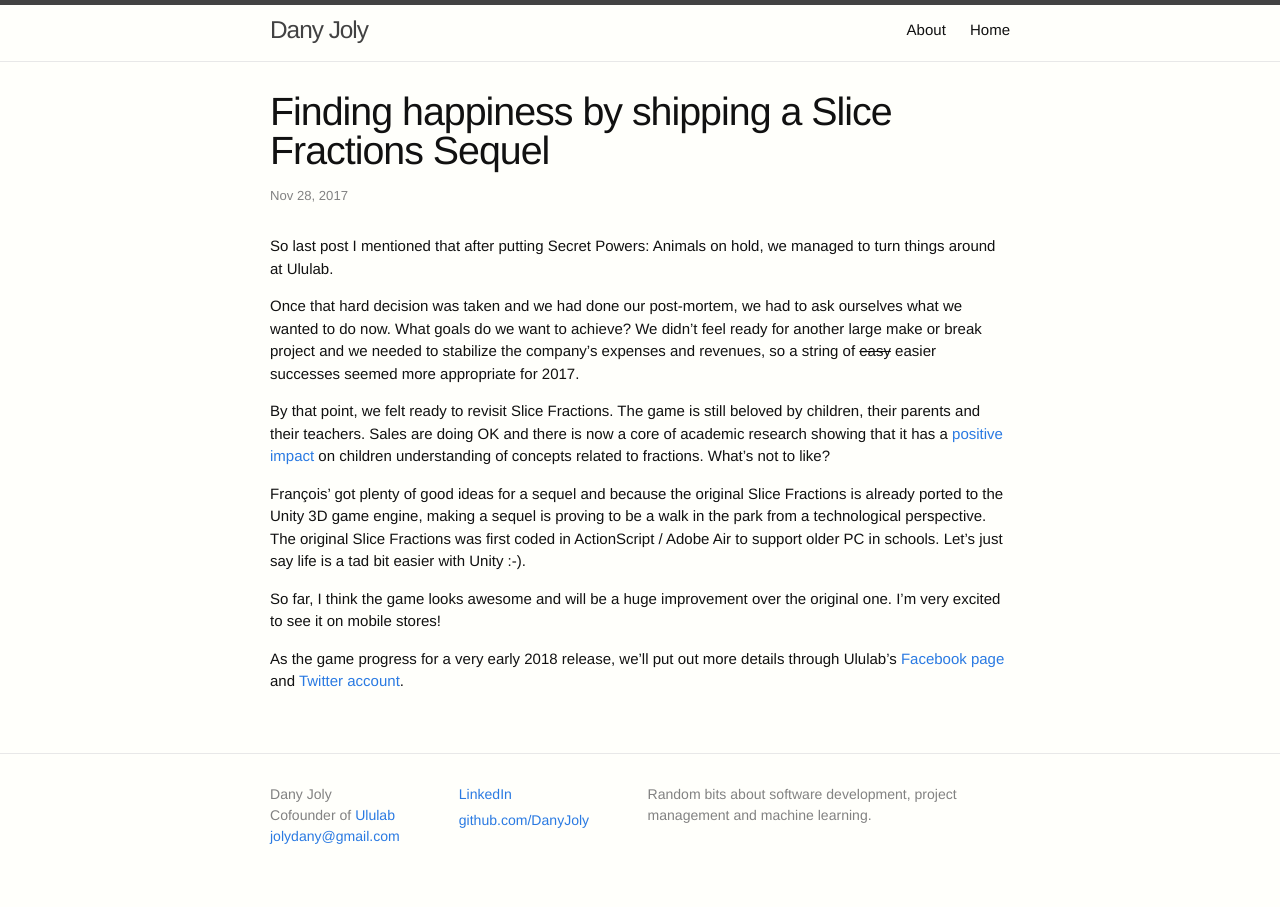
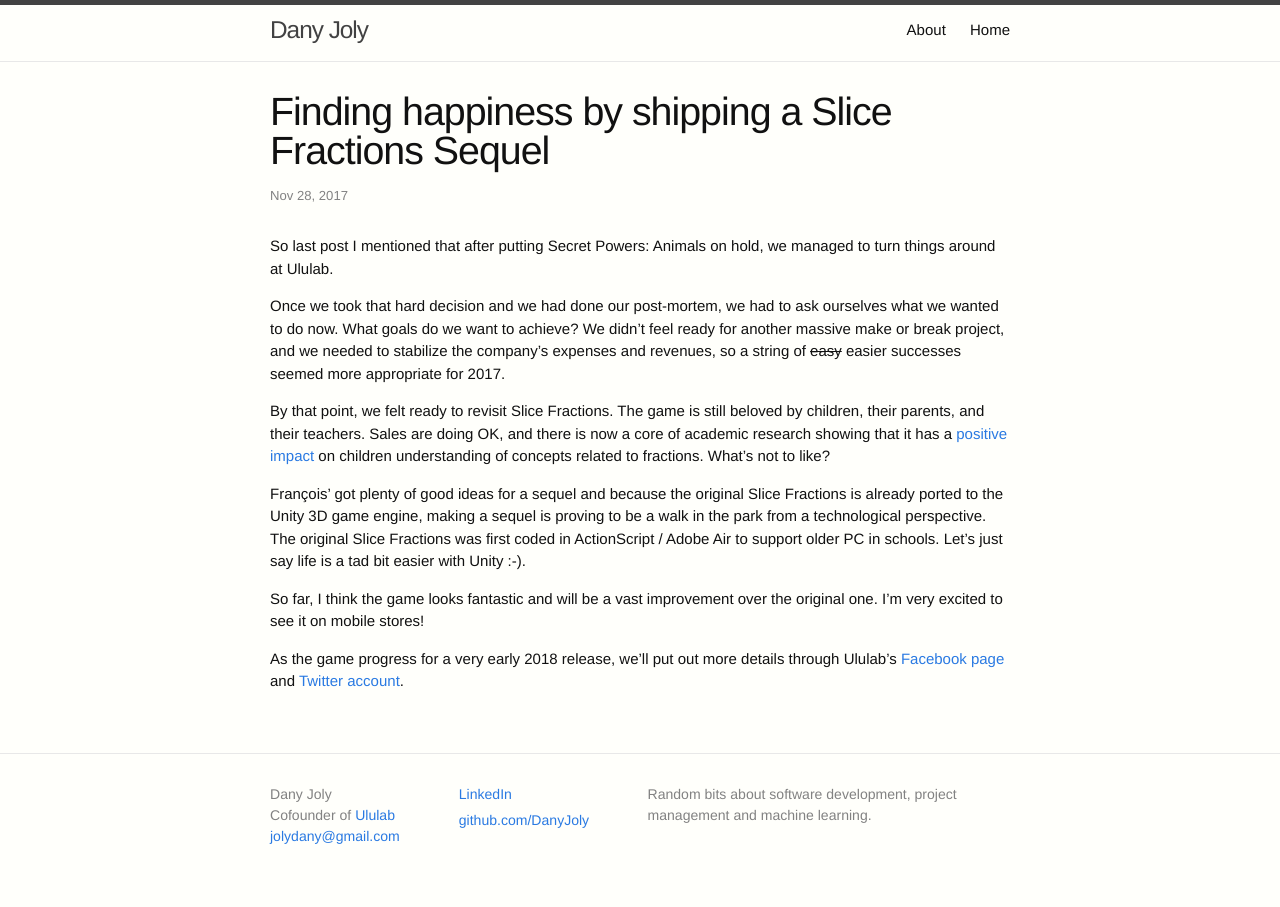
Before and after one commit to DanyJoly/danyjoly.github.io, a Jekyll site: the page built from _posts/2017-11-28-slice-fractions-sequel.md, in a window 1280 px wide. Built offline with Jekyll 4.4.1, drawn with Linux system fonts in a browser that asks for light colours; comment, search, counter and statistics services are not loaded.

Commit message:
Grammarly on SF sequel article.

```diff
--- a/_posts/2017-11-28-slice-fractions-sequel.md
+++ b/_posts/2017-11-28-slice-fractions-sequel.md
@@ -6,12 +6,12 @@
 
 So last post I mentioned that after putting Secret Powers: Animals on hold, we managed to turn things around at Ululab.
 
-Once that hard decision was taken and we had done our post-mortem, we had to ask ourselves what we wanted to do now. What goals do we want to achieve? We didn't feel ready for another large make or break project and we needed to stabilize the company's expenses and revenues, so a string of ~~easy~~ easier successes seemed more appropriate for 2017.
+Once we took that hard decision and we had done our post-mortem, we had to ask ourselves what we wanted to do now. What goals do we want to achieve? We didn't feel ready for another massive make or break project, and we needed to stabilize the company's expenses and revenues, so a string of ~~easy~~ easier successes seemed more appropriate for 2017.
 
-By that point, we felt ready to revisit Slice Fractions. The game is still beloved by children, their parents and their teachers. Sales are doing OK and there is now a core of academic research showing that it has a [positive impact](https://www.youtube.com/watch?v=7JAklIVvk7E) on children understanding of concepts related to fractions. What's not to like?
+By that point, we felt ready to revisit Slice Fractions. The game is still beloved by children, their parents, and their teachers. Sales are doing OK, and there is now a core of academic research showing that it has a [positive impact](https://www.youtube.com/watch?v=7JAklIVvk7E) on children understanding of concepts related to fractions. What's not to like?
 
 François' got plenty of good ideas for a sequel and because the original Slice Fractions is already ported to the Unity 3D game engine, making a sequel is proving to be a walk in the park from a technological perspective. The original Slice Fractions was first coded in ActionScript / Adobe Air to support older PC in schools. Let's just say life is a tad bit easier with Unity :-).
 
-So far, I think the game looks awesome and will be a huge improvement over the original one. I'm very excited to see it on mobile stores!
+So far, I think the game looks fantastic and will be a vast improvement over the original one. I'm very excited to see it on mobile stores!
 
 As the game progress for a very early 2018 release, we'll put out more details through Ululab's [Facebook page](https://www.facebook.com/Ululab/) and [Twitter account](https://twitter.com/ululab).
```
